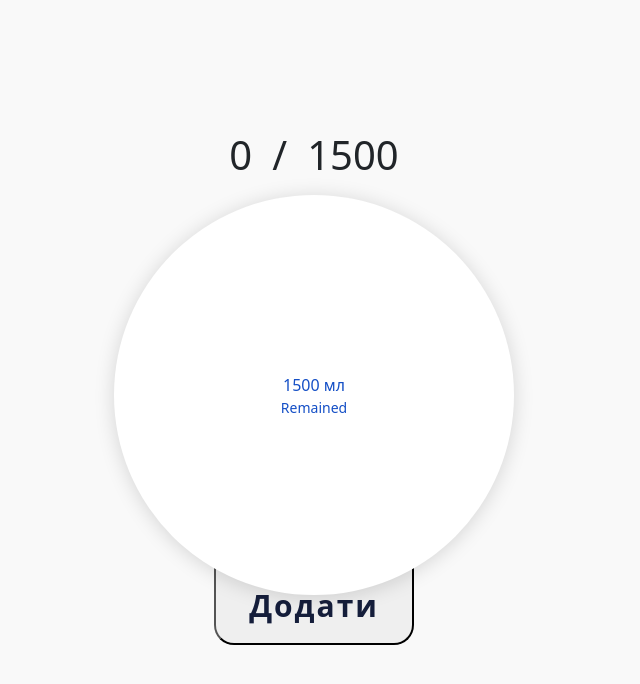
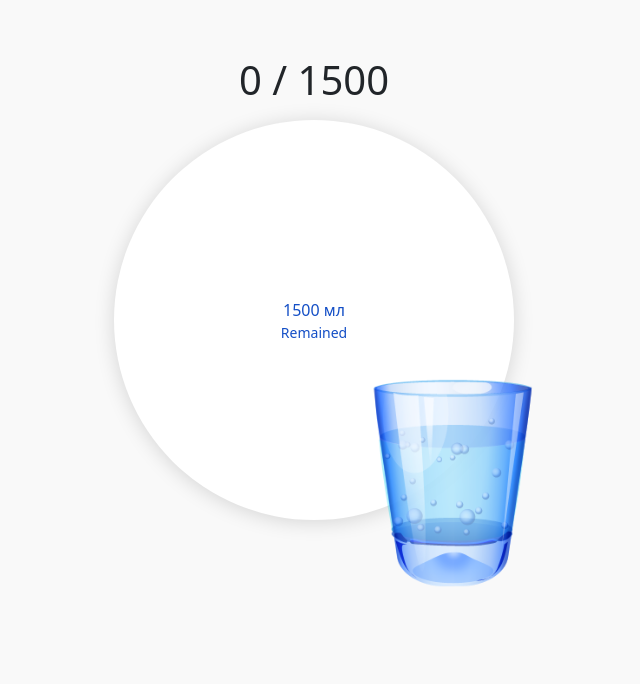
Before and after one commit to SviatLight/water-control, a React (Create React App) app: page /app in a window 1280 px wide. Shown: the top 684 px of the page, without its empty margins (326-966 px from the left). Built offline with nearby package versions, Linux system fonts and the light colour scheme.

Commit message:
WaterControlApp_update_1.0

```diff
--- a/src/components/app/WaterControl.jsx
+++ b/src/components/app/WaterControl.jsx
@@ -1,23 +1,23 @@
-import { useState,useRef } from "react";
+import { useState, useRef } from "react";
+import style from "./WaterControl.module.css"
 // import { Prev } from "react-bootstrap/esm/PageItem";
-import style from "./WaterControl.module.css"
 
 
 const WaterControl = () => {
 
   const [dailyRate, setDailyRate] = useState(1500);
-  let [consumed, setConsumed] = useState(0);
+  const [consumed, setConsumed] = useState(0);
   const [glass, setGlass] = useState(300);
-  let nubmerGlassess = Math.round(glass / dailyRate * 100);
-  let [nubmerGlasses, setNubmerGlasses] = useState(nubmerGlassess);
+  const nubmerGlassess = Math.round(glass / dailyRate * 100);
+  const [nubmerGlasses, setNubmerGlasses] = useState(nubmerGlassess);
 
 
   const percentage = useRef();
   const remaineds = useRef();
 
-
   const buttonClick = () =>  {
-    console.log(nubmerGlasses);
+    if(consumed < dailyRate ){
+      // console.log(nubmerGlasses);
       const percentageStyles = percentage.current.style;
       const remainedsStyles = remaineds.current.style;
       setNubmerGlasses(nubmerGlassess + nubmerGlasses)
@@ -27,24 +27,27 @@ const WaterControl = () => {
         remainedsStyles.visibility = "hidden";
         percentageStyles.height = 400 * nubmerGlasses / 100  + "px";
         setConsumed(consumed + glass);
-      alert('Ви випили денну норму');
       } else{
-      console.log(nubmerGlasses)
+        // console.log(nubmerGlasses)
         percentageStyles.height = 400 * nubmerGlasses / 100  + "px";
-      console.log(percentageStyles.height)
+        // console.log(percentageStyles.height)
         percentageStyles.visibility = 'visible';
         setConsumed(consumed + glass);
       }
+    }
+
+    else {
+      return 0;
+    }
+
   };
 
   return (
     <div className= {style.wrapper}>
       {/* <div className={style.text_header_target}>{dailyRate} мл</div> */}
-      <div className={style.wrapper_target}>
-        <div id="watter_drunk" className={style.watter_drunk}>{consumed}</div>
-        <div className={style.target_dash}>/</div>
-        <div id="target" className={style.target}>{dailyRate}</div>
-      </div>
+      {consumed < dailyRate ? <div className={style.wrapper_target}>
+        <div id="watter_drunk" className={style.watter_drunk}>{consumed} / {dailyRate}</div>
+      </div>:<div className = {style.target_done} >Ви досягнули денну норму</div>}
 
       <div className={style.cup}>
         <div className={style.remained} id="remained"  ref={remaineds} >
@@ -52,9 +55,15 @@ const WaterControl = () => {
           <small>Remained</small>
         </div>
         <div className={style.percentage} ref={percentage} id="percentage" >{nubmerGlasses - nubmerGlassess}%</div>
+
       </div>
+      <label className={style.button}  onClick={() => buttonClick()} />
 
-      <button className={style.button} onClick={() => buttonClick()} >Додати</button>
+{/*
+      <button type="submit" className={style.button} onClick={() => buttonClick()} >
+        <span className={style.span}></span>
+        <div className={style.liquid}></div>
+      </button> */}
 
     </div>
    );
--- a/src/components/app/WaterControl.module.css
+++ b/src/components/app/WaterControl.module.css
@@ -1,8 +1,10 @@
-@import url(https://fonts.googleapis.com/css?family=Open+Sans:300,regular,500,600,700);
+@import url(https://fonts.googleapis.com/css?family=Open+Sans:300,regular,500,600,700&display=swap);
+@import url(https://fonts.googleapis.com/css?family=Amatic+SC:regular,700&display=swap);
+
+
 
 .wrapper{
-  height: 100%;
-  padding-top: 75px;
+  height: 100vh;
   display: flex;
   flex-direction: column;
   align-items: center;
@@ -73,29 +75,91 @@
   visibility: hidden;
 }
 
-
-.button{
-  height: 80px;
-  width: 200px;
-  font-size: 30px;
-  color: rgb(21, 30, 59);
-  text-decoration: none;
-  display: inline-block;
-  padding: 15px 30px;
-  margin: 10px 20px;
-  font-weight: bold;
-  letter-spacing: 2px;
-  border-radius: 0 0 20px 20px;
-  transition: .15s ease-in-out;
+ .button {
   position: relative;
-  bottom: 70px;
+  cursor: pointer;
+  width: 250px;
+  height: 250px;
+  padding: 0;
+  background-image: url(photo/water_glass_PNG15232.png) ;
+  background-size: cover;
+  background-position: center;
+  bottom: 205px;
+  left: 135px;
+  z-index: 1;
 }
 
-.button:hover {
-  box-shadow: 0 0 10px 0 #1f191c inset, 0 0 10px 4px #140d12;
-  color: #000000;
+
+
+
+/*
+.span {
+  position: relative;
+  color: #fff;
+  font-size: 20px;
+  font-family: Arial;
+  letter-spacing: 8px;
+  z-index: 1;
+}
+
+.button .liquid {
+  position: absolute;
+  top: -80px;
+  left: 0;
+  width: 200px;
+  height: 200px;
+  background: #4973ff;
+  box-shadow: inset 0 0 50px rgba(0, 0, 0, .5);
+  transition: .5s;
+}
+
+.button .liquid::after,
+.button .liquid::before {
+  content: '';
+  width: 200%;
+  height: 200%;
+  position: absolute;
+  top: 0;
+  left: 50%;
+  transform: translate(-50%, -75%);
+  background: #000;
+  background: white;
+}
+
+.button .liquid::before {
+
+  border-radius: 45%;
+  background: rgba(20, 20, 20, 1);
+  background: white;
+  animation: animate 5s linear infinite;
+}
+
+.button.liquid::after {
+
+  border-radius: 40%;
+  background: rgba(20, 20, 20, .5);
+  background: white;
+
+  animation: animate 10s linear infinite;
+}
+
+.button:hover .liquid{
+  top: -120px;
+} */
+
+
+
+.target_done{
+  font-family: Amatic, sans-serif;
+  font-size: 40px;
+}
+
+
+@keyframes animate {
+  0% {
+    transform: translate(-50%, -75%) rotate(0deg);
   }
-
-.button:active {
-  opacity: 0.85;
- }
+  100% {
+    transform: translate(-50%, -75%) rotate(360deg);
+  }
+}
```
Also changed, not shown: src/components/app/photo/water_glass_PNG15232.png (added). Lines whose indentation alone changed are shown as unchanged.
